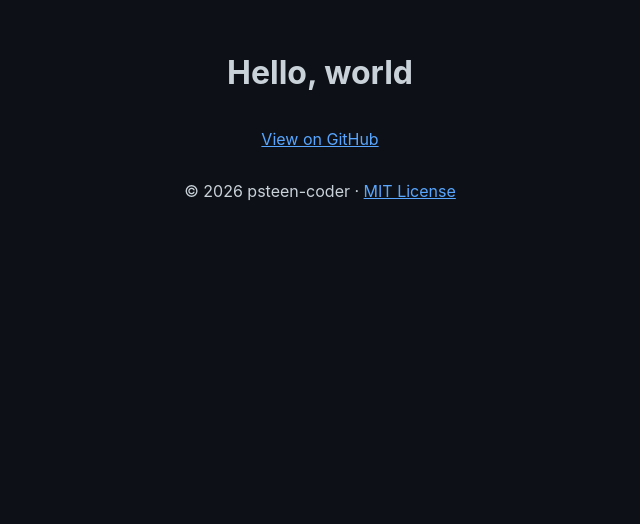
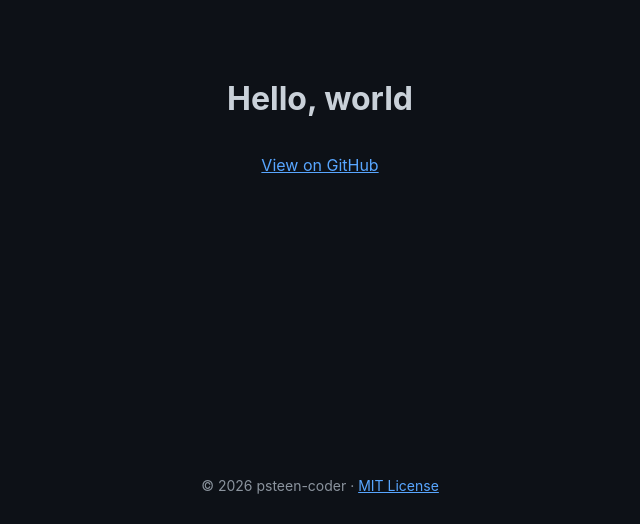
Before and after one commit to psteen-coder/hello-web, a website: page index.html in a window 1280 px wide. Shown: the part 276-800 px from the top of the page, without its empty margins (320-960 px from the left). Drawn offline with Linux system fonts and the light colour scheme.

Commit message:
Style the footer as a muted line pinned to the bottom
Refs psteen-coder/work-queue#10

```diff
--- a/style.css
+++ b/style.css
@@ -15,3 +15,10 @@ body {
 a {
   color: #58a6ff;
 }
+
+footer {
+  position: absolute;
+  bottom: 1rem;
+  font-size: 0.875rem;
+  color: #8b949e;
+}
```
